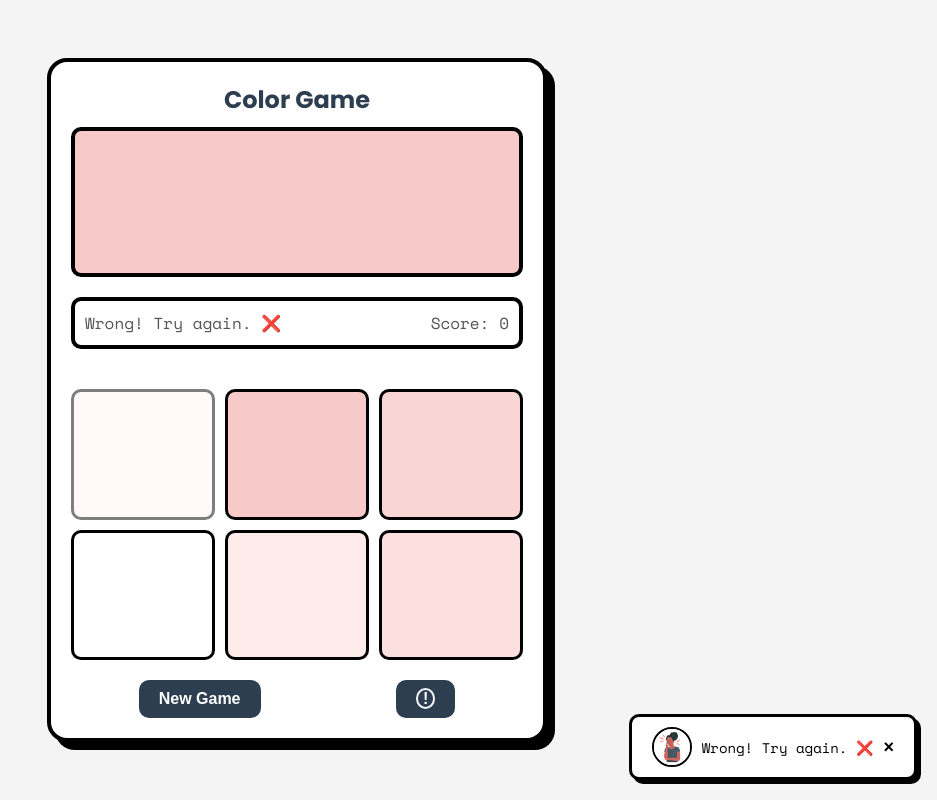
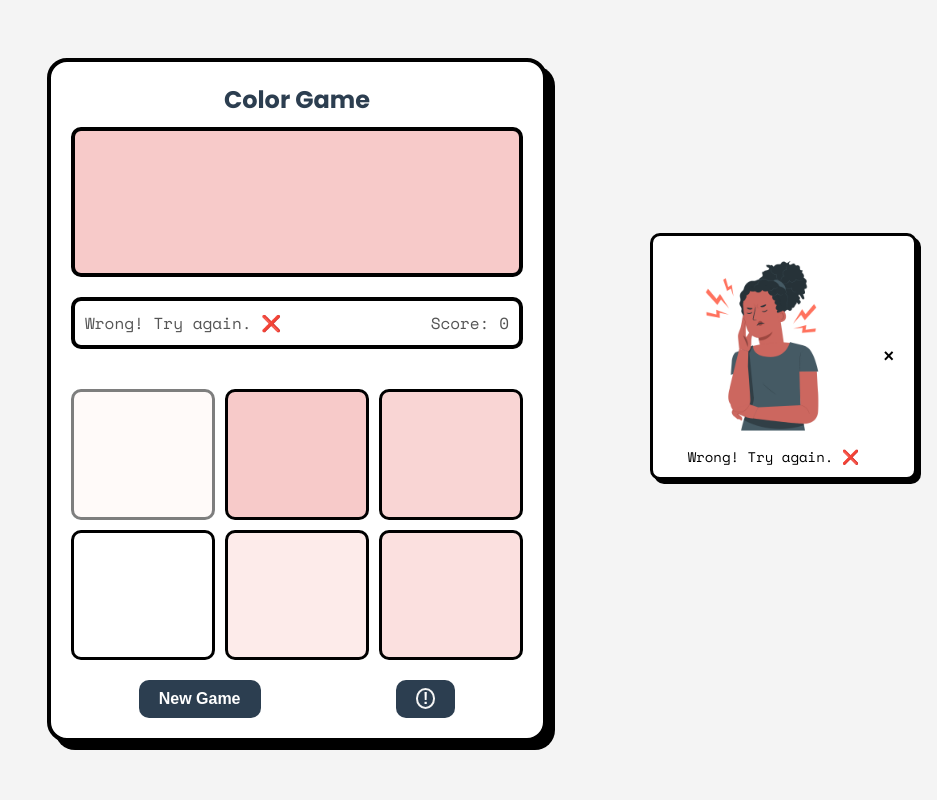
Before and after one commit to Peliah/color-guessing-game, a plain HTML site: page index.html in a window 1280 px wide. Both pictures are taken after a click on the button 486 px from the left and 454 px from the top of the page. Shown: the whole page, without its empty margins (343-1280 px from the left). Drawn offline with nearby package versions, Linux system fonts and the light colour scheme.

Commit message:
final changes made

```diff
--- a/index.html
+++ b/index.html
@@ -47,8 +47,10 @@
     </div>
 
     <div id="toast" class="toast">
-        <img id="toast-gif" src="" alt="Toast GIF" />
-        <span class="toast-message"></span>
+        <div>
+            <img id="toast-gif" src="" alt="Toast GIF" />
+            <span class="toast-message"></span>
+        </div>
         <button class="toast-close">&times;</button>
     </div>
 
--- a/styles.css
+++ b/styles.css
@@ -224,7 +224,7 @@ body {
 /* Toast Notification */
 .toast {
     position: fixed;
-    bottom: 20px;
+    bottom: 40%;
     right: 20px;
     background-color: #fff;
     border: 3px solid #000;
@@ -240,16 +240,21 @@ body {
     z-index: 1000;
 }
 
+.toast div {
+    display: flex;
+    flex-direction: column;
+    align-items: center;
+}
+
 .toast.show {
     opacity: 1;
     transform: translateY(0);
 }
 
 .toast img {
-    width: 40px;
-    height: 40px;
+    width: 200px;
+    height: 200px;
     border-radius: 50%;
-    border: 2px solid #000;
 }
 
 .toast-message {
```
Also changed, not shown: assets/sad-face.jpg (deleted).
